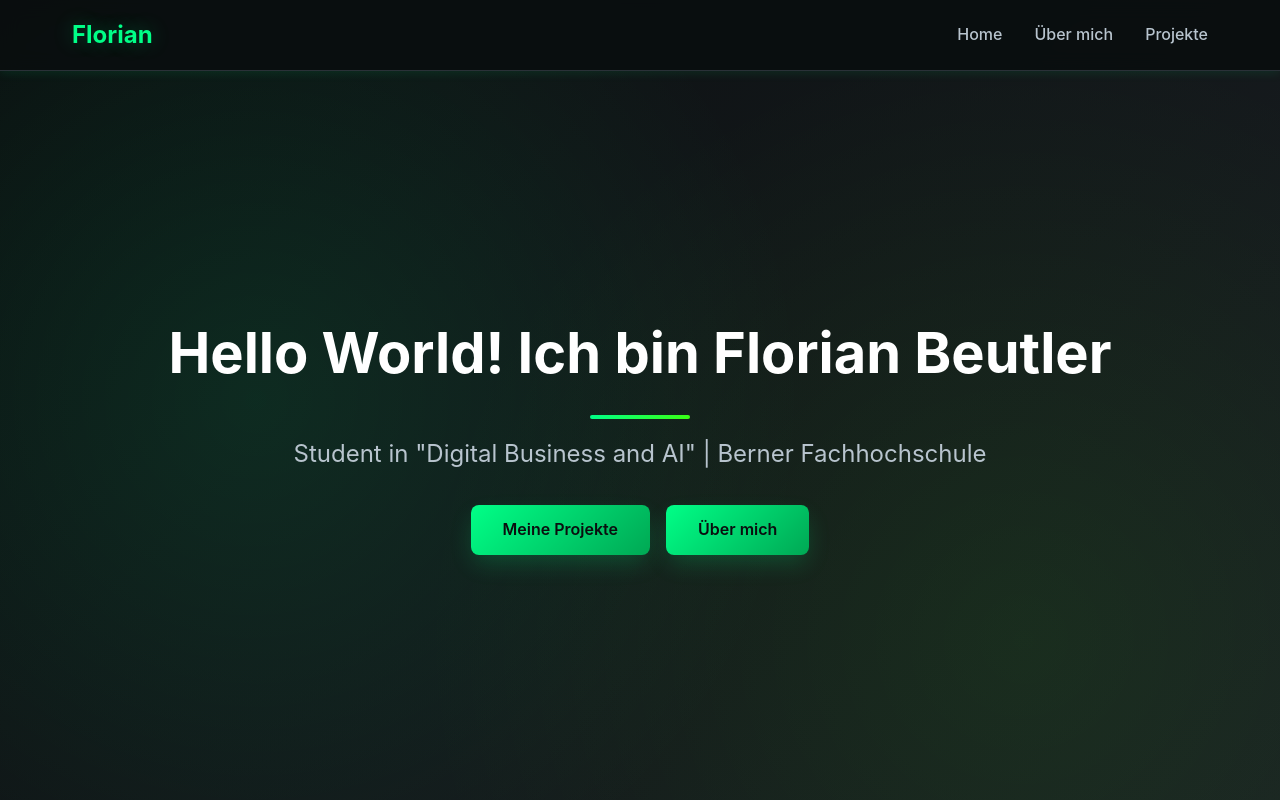
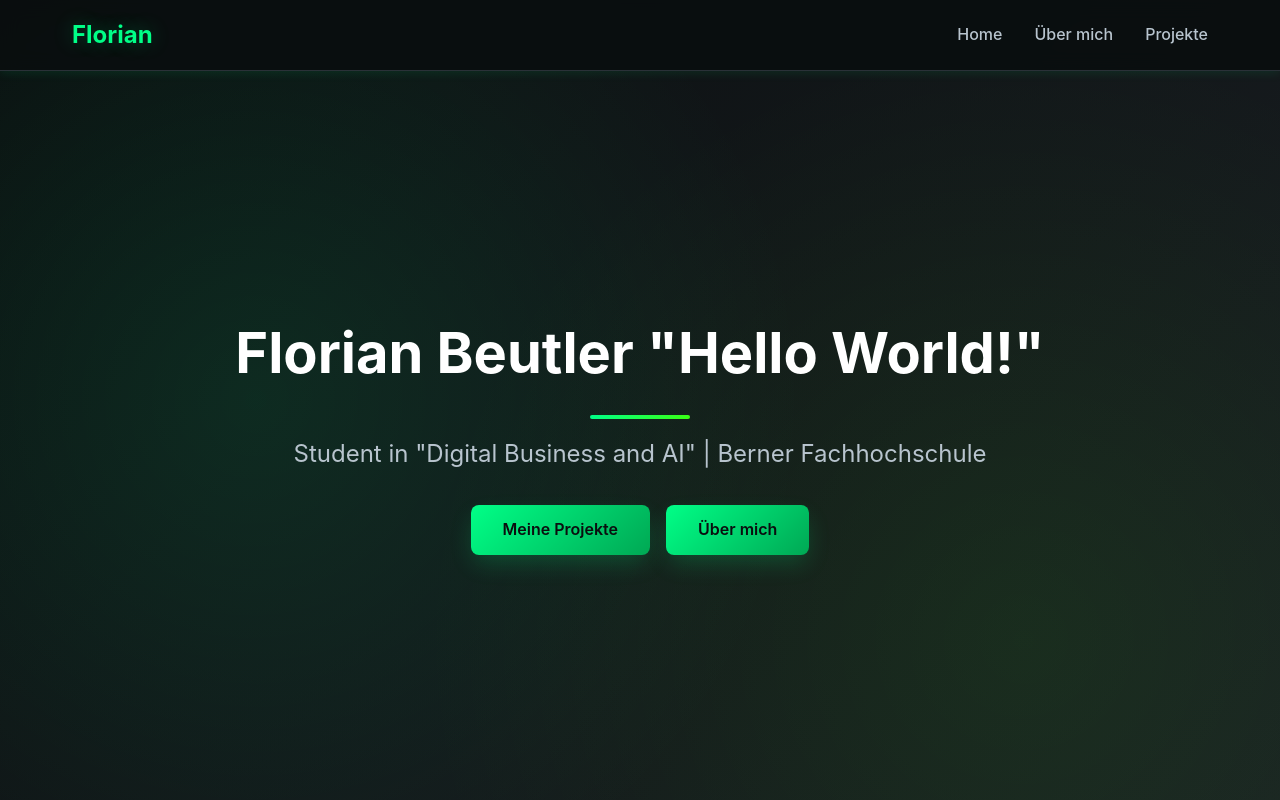
Before and after one commit to FlowUnited/Einzelarbeit_Portfolio, a plain HTML site: page index.html in a window 1280 px wide. Shown: the top 800 px of the page. Drawn offline with nearby package versions, Linux system fonts and the light colour scheme.

Commit message:
Anpassung Titel Index.html

```diff
--- a/index.html
+++ b/index.html
@@ -43,7 +43,7 @@
     <section id="home" class="hero">
       <div class="hero-background"></div>
       <div class="hero-content">
-        <h1 class="hero-title">Hello World! Ich bin Florian Beutler</h1>
+        <h1 class="hero-title">Florian Beutler "Hello World!"</h1>
         <p class="hero-subtitle">
           Student in "Digital Business and AI" | Berner Fachhochschule
         </p>
```
